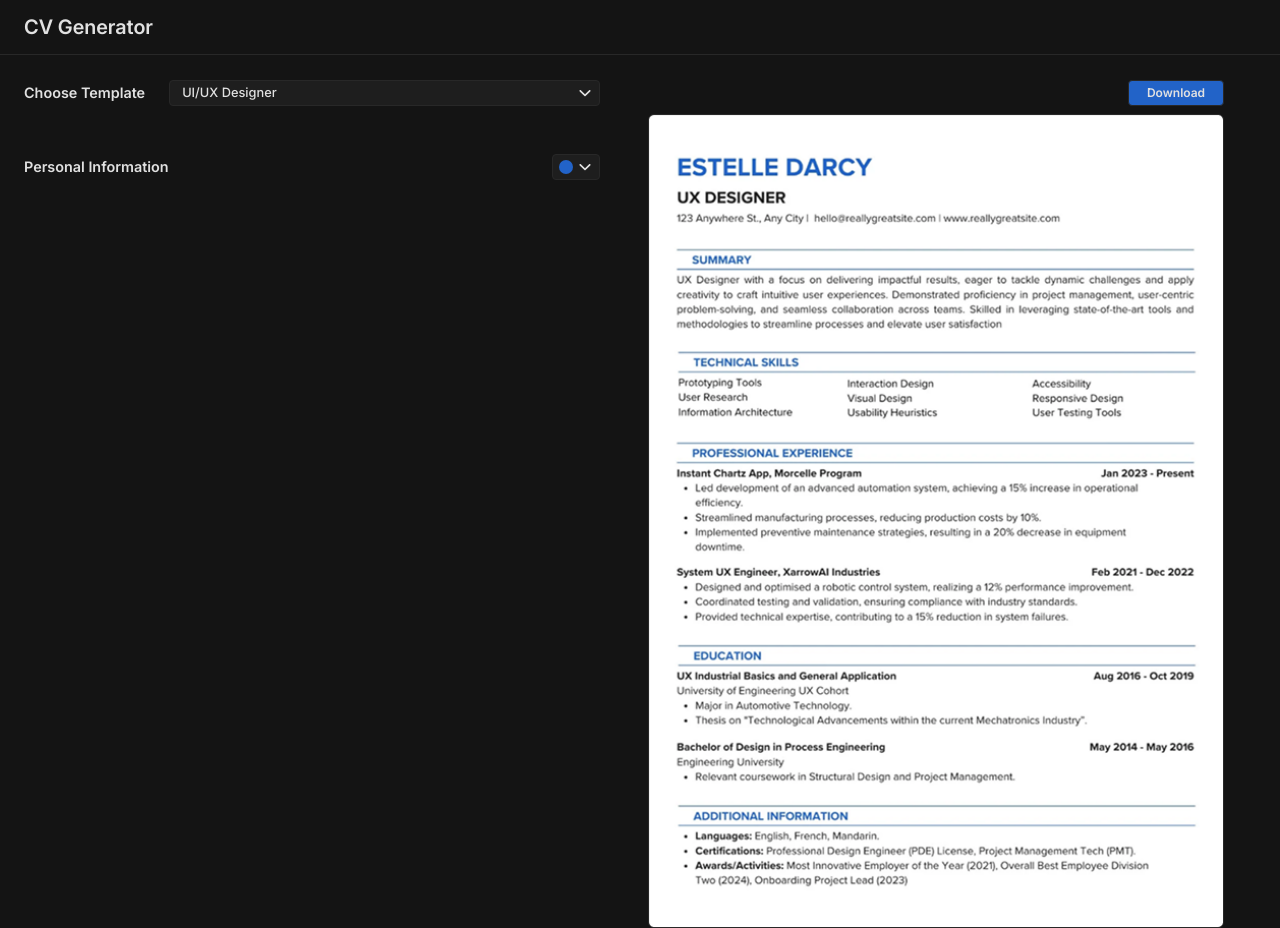
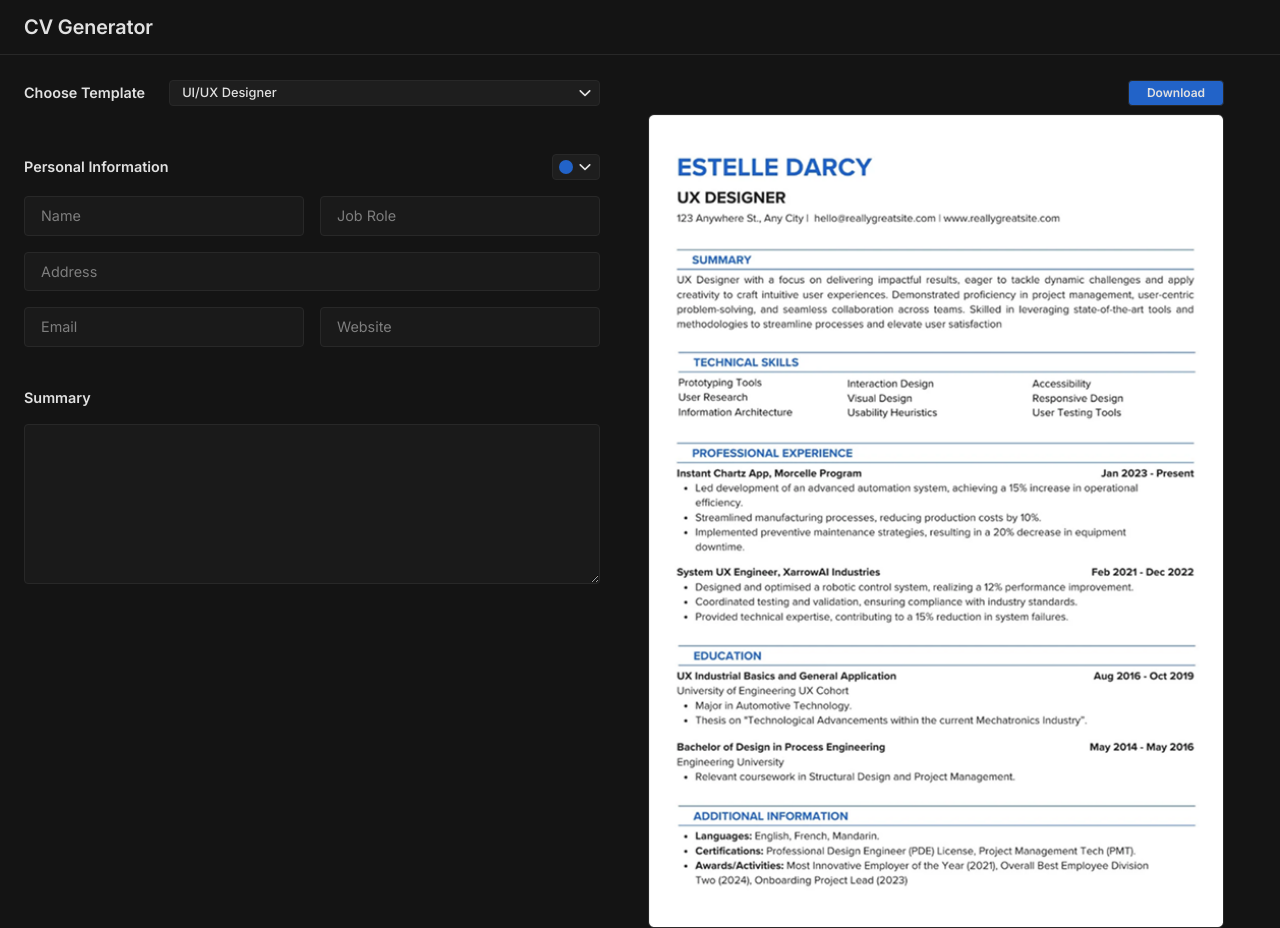
Before and after one commit to whatisaProCoder/odin-cv-generator-app, a React (Vite) app: page / in a window 1280 px wide. Built offline with nearby package versions, Linux system fonts and the light colour scheme.

Commit message:
personal info and summary done

```diff
--- /dev/null
+++ b/src/components/InputField.jsx
@@ -0,0 +1,32 @@
+function InputField({
+  id,
+  value,
+  placeholder,
+  onChange,
+  style,
+  textarea = false,
+}) {
+  return textarea ? (
+    <textarea
+      style={style}
+      type="text"
+      value={value}
+      onChange={onChange}
+      id={id}
+      placeholder={placeholder}
+      className="bg-[#1A1A1A] border border-[#282828] text-[0.9rem] outline-none py-2 px-4 rounded-sm"
+    />
+  ) : (
+    <input
+      style={style}
+      type="text"
+      value={value}
+      onChange={onChange}
+      id={id}
+      placeholder={placeholder}
+      className="bg-[#1A1A1A] border border-[#282828] text-[0.9rem] outline-none py-2 px-4 rounded-sm"
+    />
+  );
+}
+
+export default InputField;
--- a/src/pages/MainPage.jsx
+++ b/src/pages/MainPage.jsx
@@ -5,11 +5,21 @@ import { useState } from "react";
 import { Templates } from "../components/templates";
 import SelectDropdown from "../components/SelectDropdown";
 import { AccentColors } from "../constants/accentColors";
+import InputField from "../components/InputField";
 
 function MainPage() {
   const [templateID, setTemplateID] = useState(Templates[0].id);
 
   const [accentColorID, setAccentColorID] = useState(AccentColors[0].id);
+
+  const [personalInfo, setaPersonalInfo] = useState({
+    name: "",
+    jobRole: "",
+    address: "",
+    email: "",
+    website: "",
+    summary: "",
+  });
 
   return (
     <>
@@ -59,11 +69,67 @@ function MainPage() {
                     key={accentColor.id}
                     className="h-4 w-full rounded-[0.2rem]"
                     style={{ backgroundColor: accentColor.color }}
+                    onClick={() => {
+                      setAccentColorID(accentColor.id);
+                    }}
                   />
                 );
               })}
             </SelectDropdown>
           </div>
+          <div className="mt-4 grid grid-cols-2 gap-4">
+            <InputField
+              id="name"
+              placeholder="Name"
+              value={personalInfo.name}
+              onChange={(e) => {
+                setaPersonalInfo({ ...personalInfo, name: e.target.value });
+              }}
+            />
+            <InputField
+              id="job-role"
+              placeholder="Job Role"
+              value={personalInfo.jobRole}
+              onChange={(e) => {
+                setaPersonalInfo({ ...personalInfo, jobRole: e.target.value });
+              }}
+            />
+            <InputField
+              id="address"
+              placeholder="Address"
+              value={personalInfo.address}
+              onChange={(e) => {
+                setaPersonalInfo({ ...personalInfo, address: e.target.value });
+              }}
+              style={{ gridColumn: "span 2" }}
+            />
+            <InputField
+              id="email"
+              placeholder="Email"
+              value={personalInfo.email}
+              onChange={(e) => {
+                setaPersonalInfo({ ...personalInfo, email: e.target.value });
+              }}
+            />
+            <InputField
+              id="website"
+              placeholder="Website"
+              value={personalInfo.website}
+              onChange={(e) => {
+                setaPersonalInfo({ ...personalInfo, website: e.target.value });
+              }}
+            />
+          </div>
+          <div className="mt-10 font-semibold text-[0.9rem] mb-4">Summary</div>
+          <InputField
+            id="summary"
+            value={personalInfo.summary}
+            onChange={(e) => {
+              setaPersonalInfo({ ...personalInfo, summary: e.target.value });
+            }}
+            textarea={true}
+            style={{ height: "10rem" }}
+          />
         </div>
         <div className="flex flex-col flex-1 pr-14">
           <button className="bg-[#2263C8] border border-[#282828] rounded-sm text-[0.75rem] w-24 py-0.75 font-semibold self-end">
```
